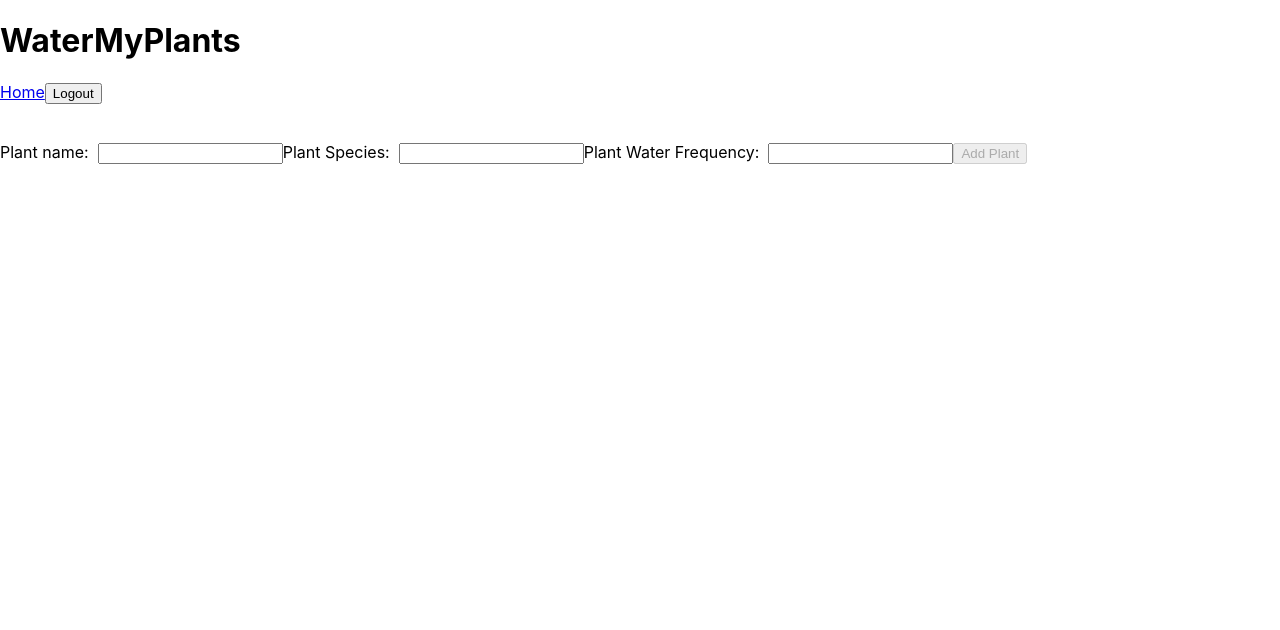
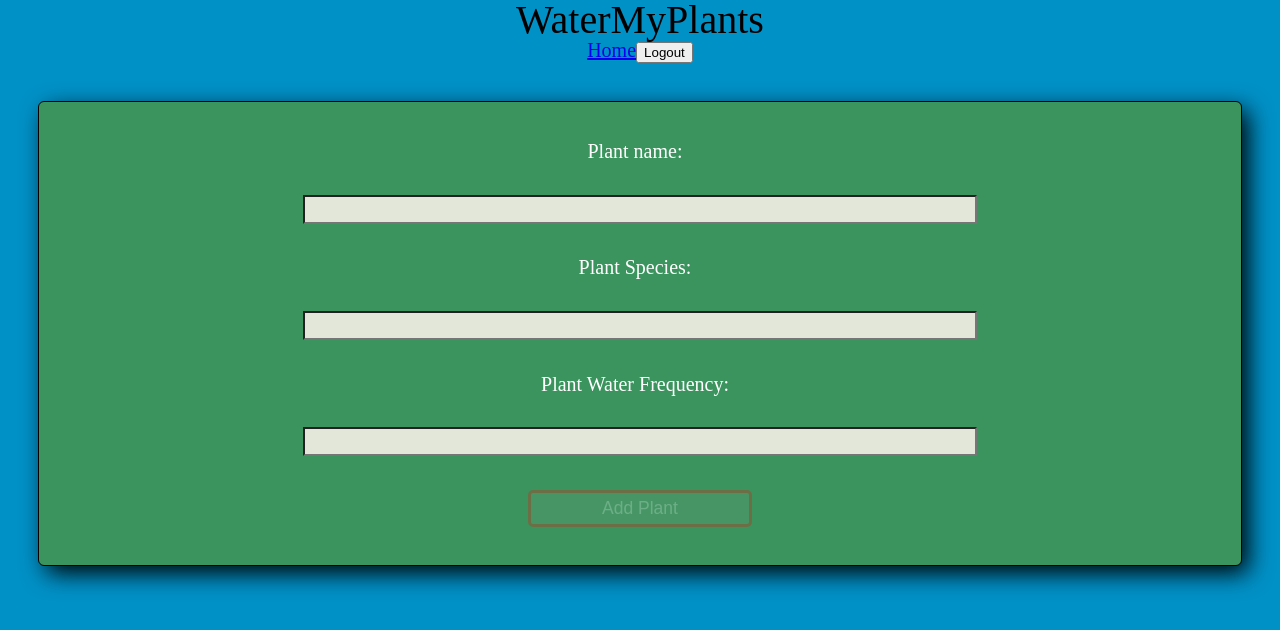
Before and after one commit to jduell12/Front_End, a React (Create React App) app in the folder water_plants/: page /private/addplant in a window 1280 px wide. Shown: the top 630 px of the page. Built offline with nearby package versions, Linux system fonts and the light colour scheme; no server answers; sample sign-in values are in the browser's storage.

Commit message:
styled add plant

```diff
--- a/water_plants/src/App.js
+++ b/water_plants/src/App.js
@@ -41,19 +41,13 @@ function App() {
   return (
     <div className="App">
       <div className='nav-links'>
-        {/* <a href="https://cranky-hypatia-e034a5.netlify.app/">Home</a> */}
-        {/* <Link to='/register'>Register</Link>
-        <Link to='/private/user'>User Profile</Link>
-        <Link to="/">Plant Dashboard</Link> */}
         <Header logout={logoutUser}/>
-        {/* <button onClick={() => logoutUser()}>Logout</button> */}
       </div>
 
       {/* Switch for endpoints */}
       <Switch>
         <Route exact path='/register' component={Register}/>
           {/* <Register inputChange={inputChange}/> */}
-        {/* <Route exact path='/userprofile' component={UserProfile}/> */}
 
         <UserContext.Provider value={{userInfo, setUserInfo, plantList, setPlants}}>
           <Route exact path='/signin'  component={SignInSide}/>
--- a/water_plants/src/components/AddPlant.js
+++ b/water_plants/src/components/AddPlant.js
@@ -1,5 +1,5 @@
 import React, {useState, useEffect, useContext} from 'react';
-import {useHistory, Redirect} from 'react-router-dom';
+import {useHistory} from 'react-router-dom';
 import * as Yup from 'yup';
 import {axiosWithAuth} from '../utils/axiosWithAuth'
 
@@ -10,7 +10,9 @@ import {UserContext} from '../context/UserContext'
 import formSchema from '../validation/addPlantFormSchema';
 
 //styles
-import {Errors} from '../styles/AddPlantStyles'
+import {
+    Errors, OuterDiv, StyledForm, StyledBtn, StyledInput, StyledLabel
+} from '../styles/AddPlantStyles';
 
 const AddPlant = props => {
     const {userInfo, setPlants, plantList} = useContext(UserContext);
@@ -87,46 +89,46 @@ const AddPlant = props => {
     }
 
     return(
-      <div>
+      <OuterDiv>
         <Errors>
             <p>{errorValues.name}</p>
             <p>{errorValues.species}</p>
             <p>{errorValues.water_frequency}</p>
         </Errors>
-        <form onSubmit={submitForm}>
-            <label htmlFor='name'>
+        <StyledForm onSubmit={submitForm}>
+            <StyledLabel htmlFor='name'>
                 Plant name: &nbsp;
-                <input
+                <StyledInput
                     id='name'
                     name='name'
                     type='text'
                     onChange={changeHandler}
                     value={formValues.name}
                 />
-            </label>
-            <label htmlFor="species">
+            </StyledLabel>
+            <StyledLabel htmlFor="species">
                 Plant Species: &nbsp;
-                <input
+                <StyledInput
                     id='species'
                     name='species'
                     type='text'
                     onChange={changeHandler}
                     value={formValues.species}
                 />
-            </label>
-            <label htmlFor='water_frequency'>
+            </StyledLabel>
+            <StyledLabel htmlFor='water_frequency'>
                 Plant Water Frequency: &nbsp;
-                <input
+                <StyledInput
                     id='water_frequency'
                     name='water_frequency'
                     type='text'
                     onChange={changeHandler}
                     value={formValues.water_frequency}
                 />
-            </label>
-            <button id="submit" disabled={btnDisabled}>Add Plant</button>
-        </form>
-      </div>
+            </StyledLabel>
+            <StyledBtn id="submit" disabled={btnDisabled}>Add Plant</StyledBtn>
+        </StyledForm>
+      </OuterDiv>
     )
 }
 
--- a/water_plants/src/components/Header.js
+++ b/water_plants/src/components/Header.js
@@ -1,5 +1,5 @@
 import React, { useEffect, useState} from 'react';
-import { Switch, Link, useHistory} from 'react-router-dom'
+import { Link, useHistory} from 'react-router-dom'
 
 
 export default function Header(props){
--- a/water_plants/src/components/Register.js
+++ b/water_plants/src/components/Register.js
@@ -147,7 +147,7 @@ export default function Register(props){
                         value={formValues.firstname}
                         onChange={onInputChange} // checkes
                         placeholder='First Name'
-                        maxlength='14'
+                        maxLength='14'
                         name='firstname'
                         type='text'
                     />
--- a/water_plants/src/styles/AddPlantStyles.js
+++ b/water_plants/src/styles/AddPlantStyles.js
@@ -4,4 +4,51 @@ export const Errors = styled.div`
     color: red;
     font-size: 1rem;
     margin: 3%;
-`
+`;
+
+export const OuterDiv = styled.div`
+
+`;
+
+export const StyledForm = styled.form`
+    display: flex;
+    flex-direction: column;
+    text-align: center;
+    border: 1px solid black;
+    border-radius: 6px;
+    box-shadow: 7px 8px 25px -1px black;
+    margin: 3%;
+    padding: 3%;
+   background: #3B945E;
+`;
+
+export const StyledBtn = styled.button`
+    margin: 0 40%;
+    background: #6E9B7B;
+    color: white;
+    font-size: 1.75rem;
+    border-radius: 0.5rem;
+    padding: 0.5rem;
+    border: 3px solid #72CB91;
+
+    &:hover{
+        cursor: pointer;
+    }
+
+    &:disabled{
+        opacity: 0.25;
+        border: 3px solid red;
+    }
+`;
+
+export const StyledInput = styled.input`
+   margin: 3% 20%;
+   text-align: center;
+   background: #E3E7D9;
+`;
+
+export const StyledLabel = styled.label`
+    display: flex;
+    flex-direction: column;
+    color: white;
+`;
--- a/water_plants/src/styles/index.css
+++ b/water_plants/src/styles/index.css
@@ -1,13 +1,78 @@
+/* http://meyerweb.com/eric/tools/css/reset/
+   v2.0 | 20110126
+   License: none (public domain)
+*/
+
+html, body, div, span, applet, object, iframe,
+h1, h2, h3, h4, h5, h6, p, blockquote, pre,
+a, abbr, acronym, address, big, cite, code,
+del, dfn, em, img, ins, kbd, q, s, samp,
+small, strike, strong, sub, sup, tt, var,
+b, u, i, center,
+dl, dt, dd, ol, ul, li,
+fieldset, form, label, legend,
+table, caption, tbody, tfoot, thead, tr, th, td,
+article, aside, canvas, details, embed,
+figure, figcaption, footer, header, hgroup,
+menu, nav, output, ruby, section, summary,
+time, mark, audio, video {
+	margin: 0;
+	padding: 0;
+	border: 0;
+	font-size: 100%;
+	font: inherit;
+	vertical-align: baseline;
+}
+/* HTML5 display-role reset for older browsers */
+article, aside, details, figcaption, figure,
+footer, header, hgroup, menu, nav, section {
+	display: block;
+}
 body {
-  margin: 0;
-  font-family: -apple-system, BlinkMacSystemFont, 'Segoe UI', 'Roboto', 'Oxygen',
-    'Ubuntu', 'Cantarell', 'Fira Sans', 'Droid Sans', 'Helvetica Neue',
-    sans-serif;
-  -webkit-font-smoothing: antialiased;
-  -moz-osx-font-smoothing: grayscale;
+	line-height: 1;
+}
+ol, ul {
+	list-style: none;
+}
+blockquote, q {
+	quotes: none;
+}
+blockquote:before, blockquote:after,
+q:before, q:after {
+	content: '';
+	content: none;
+}
+table {
+	border-collapse: collapse;
+	border-spacing: 0;
 }
 
-code {
-  font-family: source-code-pro, Menlo, Monaco, Consolas, 'Courier New',
-    monospace;
+html, body{
+	font-size: 62.5%;
 }
+
+body{
+	text-align: center;
+	background: #0091C7;
+}
+
+
+h1{
+	font-size: 4rem;
+}
+
+h2{
+	font-size: 3.5rem;
+}
+
+h3{
+	font-size: 3rem;
+}
+
+h4{
+	font-size: 2.5rem;
+}
+
+p, label, input, link, a{
+	font-size: 2rem;
+}
```
